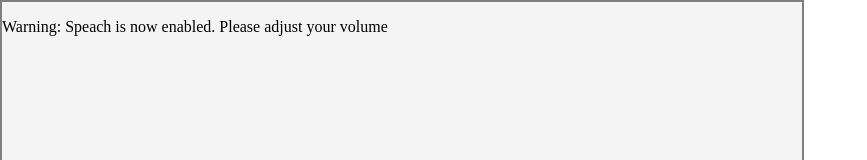
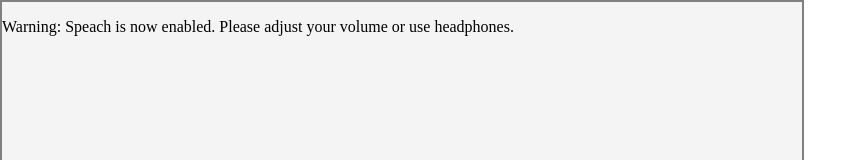
Before and after one commit to apprentice-gamma/trending-auto, a plain HTML site: page views/index.html in a window 1280 px wide. Shown: the top 160 px of the page, without its empty margins (0-867 px from the left). Drawn offline with Linux system fonts and the light colour scheme.

Commit message:
Finished sentence

```diff
--- a/views/index.html
+++ b/views/index.html
@@ -17,7 +17,7 @@
 <body>
 	<div id="main">
 		<!-- All visible stuff goes here -->
-    <p>Warning: Speach is now enabled. Please adjust your volume
+    <p>Warning: Speach is now enabled. Please adjust your volume or use headphones.</p>
 	</div>
   <script src="../js/app.js"></script>
 <  <script src="../js/speak.js"></script>
```
